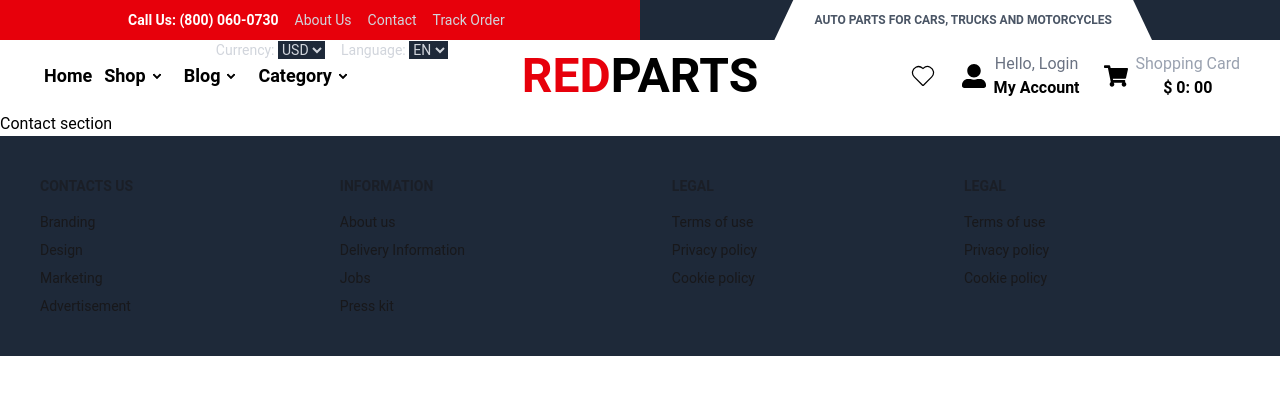
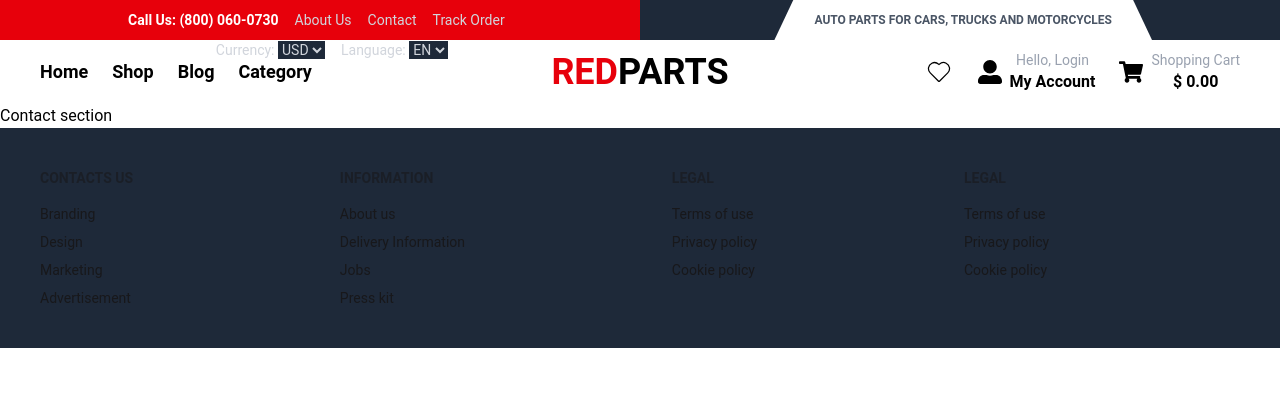
Before and after one commit to mdsharia4613/RedParts, a React (Vite) app: page /contact in a window 1280 px wide. Shown: the top 394 px of the page. Built offline with nearby package versions, Linux system fonts and the light colour scheme.

Commit message:
banner section

```diff
--- /dev/null
+++ b/src/Components/Banner/Banner.jsx
@@ -0,0 +1,46 @@
+import React from 'react';
+
+const Banner = () => {
+    return (
+        <div className="carousel w-full h-[500px]">
+            <div id="slide1" className="carousel-item relative w-full">
+                <img
+                    src="https://i.ibb.co.com/0yT1dJvR/10004.jpg"
+                    className="w-full "  />
+                <div className="absolute left-5 right-5 top-1/2 flex -translate-y-1/2 transform justify-between">
+                    <a href="#slide4" className="btn btn-circle">❮</a>
+                    <a href="#slide2" className="btn btn-circle">❯</a>
+                </div>
+            </div>
+            <div id="slide2" className="carousel-item relative w-full">
+                <img
+                    src="https://i.ibb.co.com/GXS2ty8/10002-2.jpg"
+                    className="w-full" />
+                <div className="absolute left-5 right-5 top-1/2 flex -translate-y-1/2 transform justify-between">
+                    <a href="#slide1" className="btn btn-circle">❮</a>
+                    <a href="#slide3" className="btn btn-circle">❯</a>
+                </div>
+            </div>
+            <div id="slide3" className="carousel-item relative w-full">
+                <img
+                    src="https://i.ibb.co.com/0wwVFgG/10003-2.jpg"
+                    className="w-full" />
+                <div className="absolute left-5 right-5 top-1/2 flex -translate-y-1/2 transform justify-between">
+                    <a href="#slide2" className="btn btn-circle">❮</a>
+                    <a href="#slide4" className="btn btn-circle">❯</a>
+                </div>
+            </div>
+            <div id="slide4" className="carousel-item relative w-full">
+                <img
+                    src="https://i.ibb.co.com/XrbKdhCr/10001-2.jpg"
+                    className="w-full" />
+                <div className="absolute left-5 right-5 top-1/2 flex -translate-y-1/2 transform justify-between">
+                    <a href="#slide3" className="btn btn-circle">❮</a>
+                    <a href="#slide1" className="btn btn-circle">❯</a>
+                </div>
+            </div>
+        </div>
+    );
+};
+
+export default Banner;
--- /dev/null
+++ b/src/Components/Home/Home.jsx
@@ -0,0 +1,12 @@
+import React from 'react';
+import Banner from '../Banner/Banner';
+
+const Home = () => {
+    return (
+        <div>
+            <Banner></Banner>
+        </div>
+    );
+};
+
+export default Home;
--- a/src/Components/Navber/Navber.jsx
+++ b/src/Components/Navber/Navber.jsx
@@ -7,7 +7,7 @@ const Navber = () => {
 
     return (
 
-        <div className="relative w-full flex justify-center text-sm text-white">
+        <div className="relative w-full hidden md:flex justify-center text-sm text-white">
             {/* Left red background */}
             <div className="absolute left-0 top-0 h-full w-1/2 bg-red-600 clip-left"></div>
 
--- a/src/Components/NavberMenu/Navbermenu.jsx
+++ b/src/Components/NavberMenu/Navbermenu.jsx
@@ -1,101 +1,80 @@
 import { NavLink } from "react-router-dom";
-import { CiHeart, } from "react-icons/ci";
+import { CiHeart } from "react-icons/ci";
 import { FaShoppingCart, FaUserAlt } from "react-icons/fa";
 
+const Navbermenu = () => {
+    return (
+        <div className="navbar container mx-auto px-10 ">
+            {/* LEFT SIDE */}
+            <div className="navbar-start">
+                <div className="hidden lg:flex items-center space-x-6 font-semibold text-lg">
+                    <NavLink to="/" className="hover:text-red-500 transition">Home</NavLink>
 
+                    {/* SHOP DROPDOWN */}
+                    <div className="relative group">
+                        <button className="hover:text-red-500 transition">Shop</button>
+                        <div
+                            className="absolute left-0 top-full hidden group-hover:flex flex-col bg-gray-800 rounded-md shadow-lg mt-2 w-40
+              opacity-0 group-hover:opacity-100 translate-y-3 group-hover:translate-y-0 transition-all duration-300 ease-in-out z-50 overflow-hidden"
+                        >
+                            <NavLink to="/product" className="px-4 py-2 hover:bg-red-600 rounded-t-md text-white">Product</NavLink>
+                            <NavLink to="/cart" className="px-4 py-2 hover:bg-red-600 rounded-b-md text-white">Cart</NavLink>
+                        </div>
+                    </div>
 
-const Navbermenu = () => {
+                    {/* BLOG DROPDOWN */}
+                    <div className="relative group">
+                        <button className="hover:text-red-500 transition">Blog</button>
+                        <div
+                            className="absolute left-0 top-full hidden group-hover:flex flex-col bg-gray-800 rounded-md shadow-lg mt-2 w-40
+              opacity-0 group-hover:opacity-100 translate-y-3 group-hover:translate-y-0 transition-all duration-300 ease-in-out z-50 overflow-hidden"
+                        >
+                            <NavLink to="/blog-list" className="px-4 py-2 hover:bg-red-600 text-white">Blog List</NavLink>
+                            <NavLink to="/post-page" className="px-4 py-2 hover:bg-red-600 text-white">Post Page</NavLink>
+                        </div>
+                    </div>
 
-    return (
-        <div className="navbar   container mx-auto px-10">
-            <div className="navbar-start ">
-                <div className="dropdown ">
-                    <div tabIndex={0} role="button" className="btn btn-ghost lg:hidden">
-                        <svg xmlns="http://www.w3.org/2000/svg" className="h-5 w-5" fill="none" viewBox="0 0 24 24" stroke="currentColor"> <path strokeLinecap="round" strokeLinejoin="round" strokeWidth="2" d="M4 6h16M4 12h8m-8 6h16" /> </svg>
+                    {/* CATEGORY DROPDOWN */}
+                    <div className="relative group">
+                        <button className="hover:text-red-500 transition">Category</button>
+                        <div
+                            className="absolute left-0 top-full hidden group-hover:flex flex-col bg-gray-800 rounded-md shadow-lg mt-2 w-40
+              opacity-0 group-hover:opacity-100 translate-y-3 group-hover:translate-y-0 transition-all duration-300 ease-in-out z-50 overflow-hidden"
+                        >
+                            <NavLink to="/engine" className="px-4 py-2 hover:bg-red-600 text-white">Engine</NavLink>
+                            <NavLink to="/motor" className="px-4 py-2 hover:bg-red-600 text-white">Motor</NavLink>
+                        </div>
                     </div>
-                    <ul
-                        tabIndex="-1"
-                        className="menu menu-sm dropdown-content bg-base-100 rounded-box z-1 mt-3 w-52 p-2 shadow text-xl">
-                        <NavLink>Home</NavLink>
-                        <li>
-                            <details>
-                                <summary>Shop</summary>
-                                <ul className="p-2">
-                                    <NavLink><a href="">Product</a></NavLink>
-                                    <NavLink><a href="">Cart</a></NavLink>
-                                </ul>
-                            </details>
-                        </li>
-                        <li>
-                            <details>
-                                <summary>Blog</summary>
-                                <ul className="p-2">
-                                    <NavLink><a href="">Blog List</a></NavLink>
-                                    <NavLink><a href="">Post Page</a></NavLink>
-                                </ul>
-                            </details>
-                        </li>
-                        <li>
-                            <details>
-                                <summary>Category</summary>
-                                <ul className="p-2">
-                                    <NavLink><a href="">Engine</a></NavLink>
-                                    <NavLink><a href="">Motor</a></NavLink>
-                                </ul>
-                            </details>
-                        </li>
-                    </ul>
                 </div>
-                <div className="navbar-center hidden lg:flex ">
-                    <ul className="menu menu-horizontal items-center px-1 font-semibold text-lg">
-                        <NavLink>Home</NavLink>
-                        <li>
-                            <details>
-                                <summary>Shop</summary>
-                                <ul className="p-2">
-                                    <NavLink><a href="">Product</a></NavLink>
-                                    <NavLink><a href="">Cart</a></NavLink>
-                                </ul>
-                            </details>
-                        </li>
-                        <li>
-                            <details>
-                                <summary>Blog</summary>
-                                <ul className="p-2">
-                                    <NavLink><a href="">Blog List</a></NavLink>
-                                    <NavLink><a href="">Post Page</a></NavLink>
-                                </ul>
-                            </details>
-                        </li>
-                        <li>
-                            <details>
-                                <summary>Category</summary>
-                                <ul className="p-2">
-                                    <NavLink><a href="">Engine</a></NavLink>
-                                    <NavLink><a href="">Motor</a></NavLink>
-                                </ul>
-                            </details>
-                        </li>
+            </div>
 
-                    </ul>
-                </div>
+            {/* CENTER LOGO */}
+            <NavLink to="/" className="text-4xl font-bold">
+                <span className="text-red-600">RED</span>PARTS
 
-            </div>
-            <NavLink className="text-5xl font-bold"><span className="text-red-600">RED</span>PARTS</NavLink>
+            </NavLink>
+
+            {/* RIGHT ICONS */}
             <div className="navbar-end gap-6">
-                <NavLink className="text-3xl "> <CiHeart /> </NavLink>
-               <button className="flex items-center gap-2 cursor-pointer" type="button">
-                    <span className="text-2xl"> < FaUserAlt /></span>
+                <NavLink className="text-3xl">
+                    <CiHeart />
+                </NavLink>
+                <button className="flex items-center gap-2 cursor-pointer" type="button">
+                    <span className="text-2xl">
+                        <FaUserAlt />
+                    </span>
                     <div>
-                        <p className="text-gray-500">Hello, Login</p>
+                        <p className="text-gray-400 text-sm">Hello, Login</p>
                         <p className="font-semibold">My Account</p>
                     </div>
-               </button>
+                </button>
                 <button className="flex items-center gap-2 cursor-pointer" type="button">
-                    <span className="text-2xl"> <FaShoppingCart /></span>
+                    <span className="text-2xl">
+                        <FaShoppingCart />
+                    </span>
                     <div>
-                        <p className="text-gray-400">Shopping Card</p>
-                        <p className="font-semibold">$ 0: 00</p>
+                        <p className="text-gray-400 text-sm">Shopping Cart</p>
+                        <p className="font-semibold">$ 0.00</p>
                     </div>
                 </button>
             </div>
--- a/src/main.jsx
+++ b/src/main.jsx
@@ -8,6 +8,7 @@ import {
 import Root from './Components/Root/Root.jsx';
 import About from './Components/About/About.jsx';
 import Contacts from './Components/Contacts/Contacts.jsx';
+import Home from './Components/Home/Home.jsx';
 
 
 const router = createBrowserRouter([
@@ -15,6 +16,10 @@ const router = createBrowserRouter([
     path: "/",
     element: <Root></Root>,
     children: [
+      {
+        path: '/',
+        element: <Home></Home>
+      },
 
       {
         path: "about",
```
